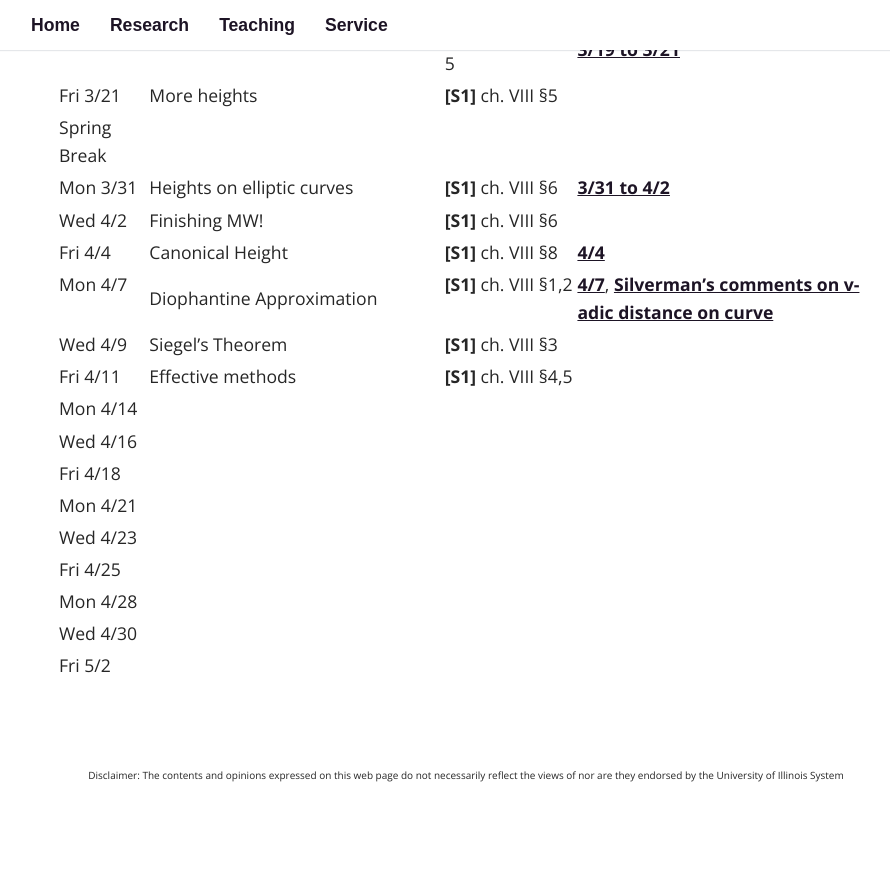
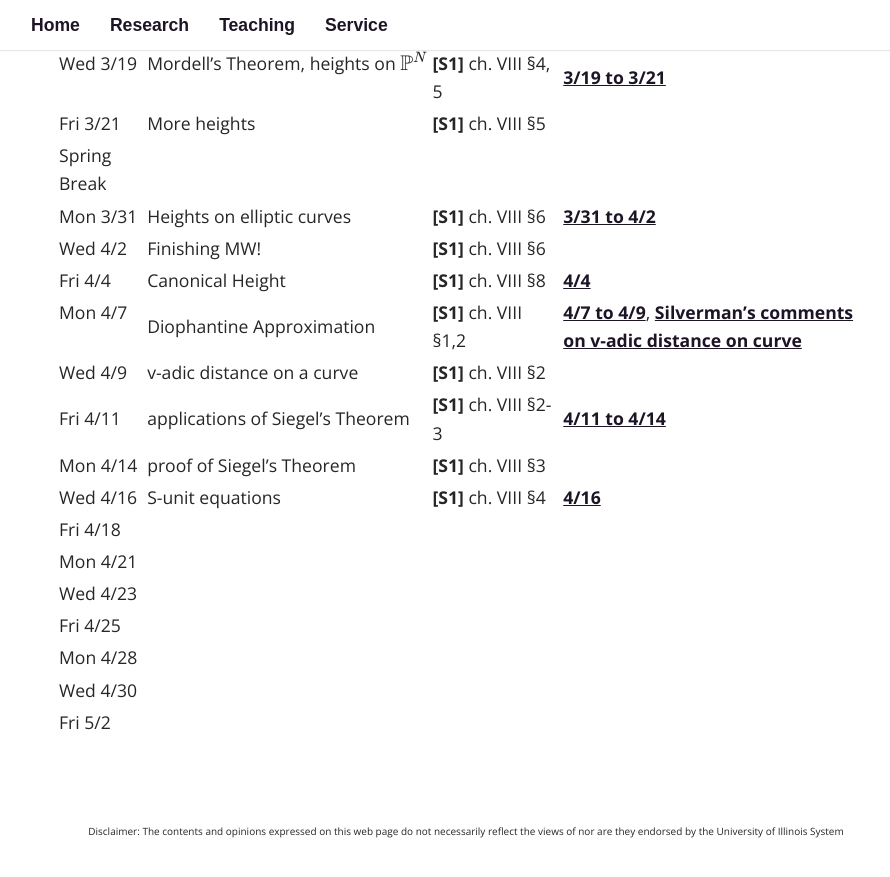
Before and after one commit to fsaia/site, a Jekyll site: the page built from _pages/05_math_525.md, in a window 1280 px wide and 900 px high, scrolled down 2298 px. Shown: the top 877 px of the window, without its empty margins (174-1064 px from the left). Built offline with Jekyll 4.4.1, drawn with Linux system fonts in a browser that asks for light colours; some web fonts are replaced; formulas are drawn with MathJax 3; before the commit the page ends 3142 px from its top, so only the background shows below that.

Commit message:
Add files via upload

```diff
--- a/_pages/05_math_525.md
+++ b/_pages/05_math_525.md
@@ -60,11 +60,11 @@ exclude: true
 | Mon 3/31 | Heights on elliptic curves | **[S1]** ch. VIII §6 | [3/31 to 4/2](https://drive.google.com/open?id=1BcmBVz7Bu4UTD78liV8xPknFacrXog3u&usp=drive_fs) |
 | Wed 4/2 | Finishing MW! | **[S1]** ch. VIII §6 | |
 | Fri 4/4 | Canonical Height | **[S1]** ch. VIII §8 | [4/4](https://drive.google.com/open?id=1d-FGWfgfF_nOYp2fyG_-faxoixn3hKOs&usp=drive_fs) |
-| Mon 4/7 &nbsp;&nbsp; &nbsp;&nbsp; | Diophantine Approximation | **[S1]** ch. VIII §1,2 &nbsp;&nbsp; | [4/7](https://drive.google.com/open?id=1_ACEbVkDsTnn8fy5jLKqt47WvxA6nuvt&usp=drive_fs), [Silverman's comments on v-adic distance on curve](https://mathoverflow.net/questions/71630/distance-functions-on-elliptic-curves-over-number-fields) |
-| Wed 4/9 | Siegel's Theorem | **[S1]** ch. VIII §3 | |
-| Fri 4/11 | Effective methods | **[S1]** ch. VIII §4,5 | |
-| Mon 4/14 | | | |
-| Wed 4/16 | | | |
+| Mon 4/7 &nbsp;&nbsp; &nbsp;&nbsp; | Diophantine Approximation | **[S1]** ch. VIII §1,2 &nbsp;&nbsp; | [4/7 to 4/9](https://drive.google.com/open?id=1_ACEbVkDsTnn8fy5jLKqt47WvxA6nuvt&usp=drive_fs), [Silverman's comments on v-adic distance on curve](https://mathoverflow.net/questions/71630/distance-functions-on-elliptic-curves-over-number-fields) |
+| Wed 4/9 | v-adic distance on a curve | **[S1]** ch. VIII §2 | |
+| Fri 4/11 | applications of Siegel's Theorem | **[S1]** ch. VIII §2-3 | [4/11 to 4/14](https://drive.google.com/open?id=1_8JWHMpkMaLRW8wpYKgJ6dhACDoCkvu8&usp=drive_fs) |
+| Mon 4/14 | proof of Siegel's Theorem | **[S1]** ch. VIII §3 | |
+| Wed 4/16 | S-unit equations | **[S1]** ch. VIII §4 | [4/16](https://drive.google.com/open?id=1bTjnxRtLcXCG2pU3YVHSA3CWUB3_WuRV&usp=drive_fs) |
 | Fri 4/18 | | | |
 | Mon 4/21 | | | |
 | Wed 4/23 | | | |
```
